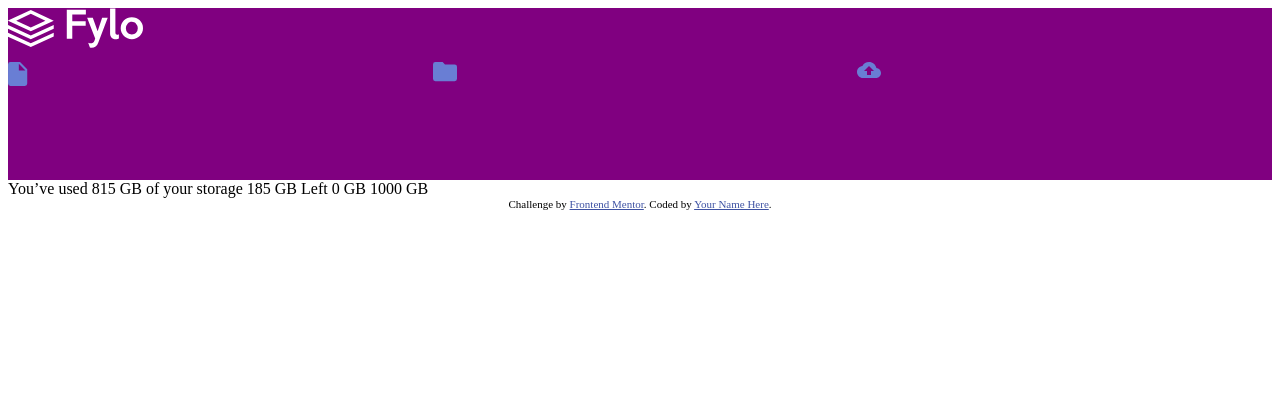
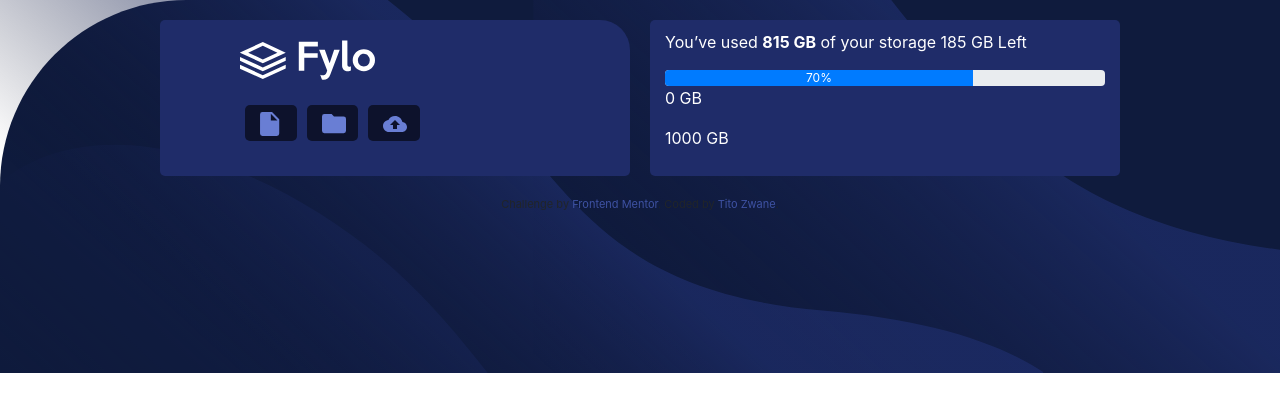
Before and after one commit to PullingStrings/fylo-data-storage-component-master, a plain HTML site: page index.html in a window 1280 px wide. Drawn offline with nearby package versions, Linux system fonts and the light colour scheme.

Commit message:
changed to bootstrap

```diff
--- a/index.html
+++ b/index.html
@@ -7,41 +7,45 @@
   <link rel="icon" type="image/png" sizes="32x32" href="./images/favicon-32x32.png">
   <title>Frontend Mentor | Fylo data storage component</title>
   <link rel="stylesheet" href="./styles.css">
+  <link rel="stylesheet" href="https://maxcdn.bootstrapcdn.com/bootstrap/4.0.0/css/bootstrap.min.css" integrity="sha384-Gn5384xqQ1aoWXA+058RXPxPg6fy4IWvTNh0E263XmFcJlSAwiGgFAW/dAiS6JXm" crossorigin="anonymous">
 </head>
 <body>
 
-  <div class="container">
-    <section>
-      <div class="progress-section">
-        <div class="logo">
-          <img src="./images/logo.svg" alt="logo">
-        </div>
-        <div class="document">
+<div class="container">
+  <div class="row">
+    <div class="col-md icon-container">
+      <div class="row">
+        <img src="./images/logo.svg" alt="logo">
+      </div>
+      <div class="row">
+        <div class="col-2 icon">
           <img src="./images/icon-document.svg" alt="document">
         </div>
-        <div class="folder">
+        <div class="col-2 icon">
           <img src="./images/icon-folder.svg" alt="folder">
         </div>
-        <div class="upload">
+        <div class="col-2 icon">
           <img src="./images/icon-upload.svg" alt="upload">
         </div>
       </div>
-      <div class="progress-section">
-
+    </div>
+      <div class="col-md space-container">
+        <p>You’ve used <b>815 GB</b> of your storage 185 GB Left</p>
+        <div class="progress">
+          <div class="progress-bar" role="progressbar" style="width: 70%;" aria-valuenow="25" aria-valuemin="0" aria-valuemax="100">70%</div>
+        </div>
+        <p>0 GB</p>
+        <p>1000 GB</p>
       </div>
-    </section>
+    </div>
   </div>
-
-  You’ve used 815 GB of your storage
-
-  185 GB Left
-
-  0 GB
-  1000 GB
 
   <div class="attribution">
     Challenge by <a href="https://www.frontendmentor.io?ref=challenge" target="_blank">Frontend Mentor</a>.
-    Coded by <a href="#">Your Name Here</a>.
+    Coded by <a href="#">Tito Zwane</a>.
   </div>
+  <script src="https://code.jquery.com/jquery-3.2.1.slim.min.js" integrity="sha384-KJ3o2DKtIkvYIK3UENzmM7KCkRr/rE9/Qpg6aAZGJwFDMVNA/GpGFF93hXpG5KkN" crossorigin="anonymous"></script>
+<script src="https://cdnjs.cloudflare.com/ajax/libs/popper.js/1.12.9/umd/popper.min.js" integrity="sha384-ApNbgh9B+Y1QKtv3Rn7W3mgPxhU9K/ScQsAP7hUibX39j7fakFPskvXusvfa0b4Q" crossorigin="anonymous"></script>
+<script src="https://maxcdn.bootstrapcdn.com/bootstrap/4.0.0/js/bootstrap.min.js" integrity="sha384-JZR6Spejh4U02d8jOt6vLEHfe/JQGiRRSQQxSfFWpi1MquVdAyjUar5+76PVCmYl" crossorigin="anonymous"></script>
 </body>
 </html>
--- a/styles.css
+++ b/styles.css
@@ -1,19 +1,43 @@
 .attribution { font-size: 11px; text-align: center; }
 .attribution a { color: hsl(228, 45%, 44%); }
 
-.container {
-  background-color: purple;
+body {
+  background-image: url('./images/bg-desktop.svg');
+  background-size: cover;
+  background-repeat: no-repeat;
+  background-color: #0d122c;
 }
 
-.progress-section {
-  display: grid;
-  grid-template-columns: 1fr 1fr 1fr;
-  grid-template-rows: 1fr 1fr 1fr;
-  grid-column-gap: 10px;
-  grid-row-gap: 10px;
+p {
+  color: #fff;
 }
 
-.logo {
-  grid-column-start: 1;
-  grid-column-end: 4;
+.container {
+
 }
+
+.icon {
+  background-color: #0d122c;
+  padding: 5px;
+  border-radius: 5px;
+  margin: 5px;
+}
+
+.row {
+  padding: 10px 80px;
+}
+
+
+.space-container {
+  margin: 10px;
+  padding: 10px;
+  background-color: #1f2c69;
+  border-radius: 5px 5px;
+}
+
+.icon-container {
+  margin: 10px;
+  padding: 10px;
+  background-color: #1f2c69;
+  border-radius: 5px 30px 5px 5px;
+}
```
